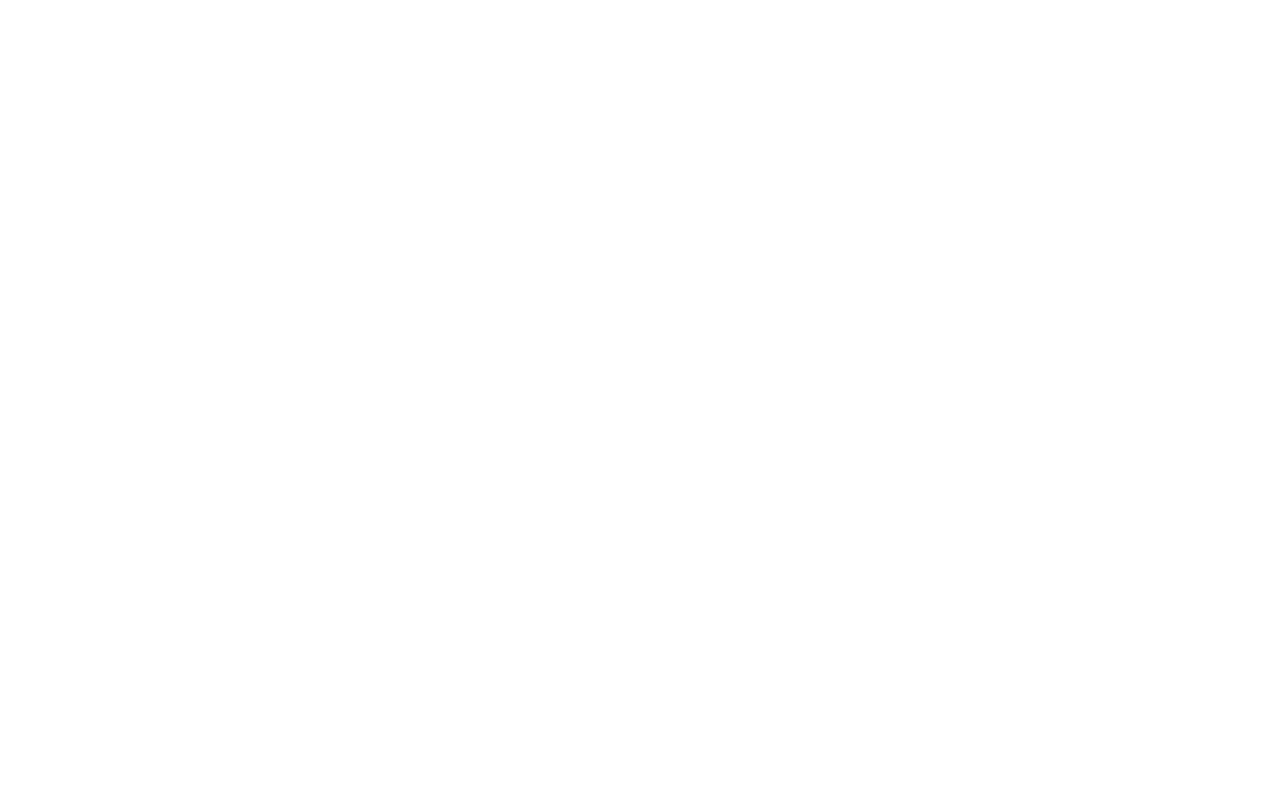
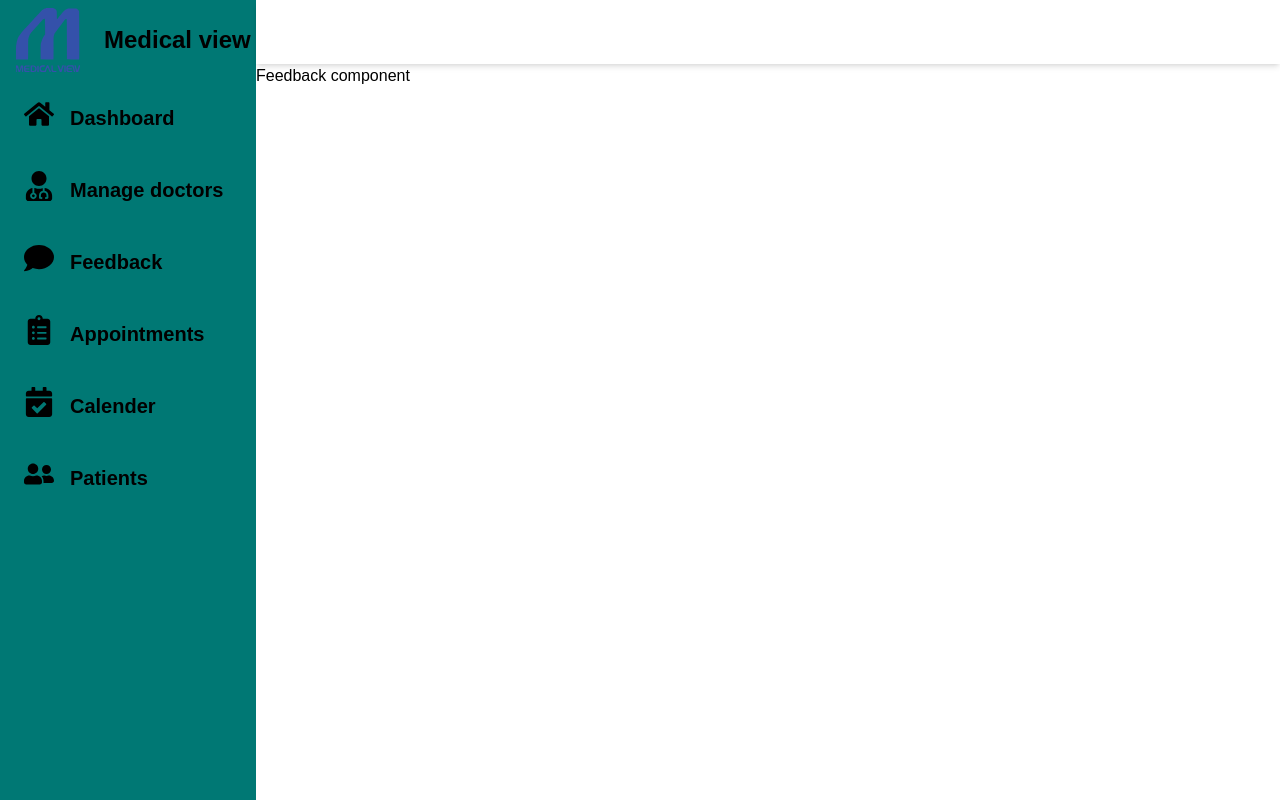
Before and after one commit to tonyopuodho/telemedicineAppointmentBooking, a React (Vite) app in the folder frontend/: page /dashboard/feedback in a window 1280 px wide. Before the commit this address had no page. Built offline with nearby package versions, Linux system fonts and the light colour scheme.

Commit message:
adding dashboard components

```diff
--- /dev/null
+++ b/frontend/components/appointment/appointment.jsx
@@ -0,0 +1,8 @@
+
+const Appointment = () => {
+    return(
+        <h3>Appointment component</h3>
+    )
+}
+
+export default Appointment
--- /dev/null
+++ b/frontend/components/calender/calender.jsx
@@ -0,0 +1,8 @@
+
+const Calender = () => {
+    return (
+        <h3>Calender component</h3>
+    )
+}
+
+export default Calender
--- /dev/null
+++ b/frontend/components/dashboard/dashboard.jsx
@@ -0,0 +1,31 @@
+import { useState } from "react"
+import { FaAccusoft, FaCalendar, FaCalendarCheck, FaClipboardList, FaComment, FaCommentAlt, FaHome, FaPeopleArrows, FaUserFriends, FaUserMd } from "react-icons/fa"
+import { Link, Outlet } from "react-router-dom"
+const Dashboard = () => {
+    const [username, setUsername] = useState('')
+    return(
+        <div className="flex h-[100vh] w-[100%]">
+            <div className="w-[20%] h-full nav flex flex-col">
+                <div className="flex">
+                    <img src="/medical-view.svg" alt="logo" className="w-16 h-16 ml-4 mt-2 "/>
+                    <h2 className="font-bold mt-6 ml-6 text-2xl">Medical view</h2>
+
+                </div>
+               <ul className="flex flex-col p-6 gap-9">
+                <li><Link to={"/dashboard"} className="flex items-center"><FaHome className="text-3xl"/>  <h2 className="ml-4 mt-2 text-xl font-bold">Dashboard</h2></Link></li>
+                <li><Link to={"/dashboard/manageDoctors"} className="flex items-center"><FaUserMd className="text-3xl"/>  <h2 className="ml-4 mt-2 text-xl font-bold">Manage doctors</h2></Link></li>
+                <li><Link to={"/dashboard/feedback"} className="flex items-center"><FaComment className="text-3xl"/>  <h2 className="ml-4 mt-2 text-xl font-bold">Feedback</h2></Link></li>
+                <li><Link to={"/dashboard/appointment"} className="flex items-center"><FaClipboardList className="text-3xl"/>  <h2 className="ml-4 mt-2 text-xl font-bold">Appointments</h2></Link></li>
+                <li><Link to={"/dashboard/calender"} className="flex items-center"><FaCalendarCheck className="text-3xl"/>  <h2 className="ml-4 mt-2 text-xl font-bold">Calender</h2></Link></li>
+                <li><Link to={"/dashboard/patient"} className="flex items-center"><FaUserFriends className="text-3xl"/>  <h2 className="ml-4 mt-2 text-xl font-bold">Patients</h2></Link></li>
+               </ul>
+            </div>
+            <div className="w-[80%] sticky top-0">
+                <nav className="w-full p-8 shadow-md"></nav>
+                <Outlet/>
+            </div>
+        </div>
+    )
+}
+
+export default Dashboard
--- /dev/null
+++ b/frontend/components/doctors/manageDoctors.jsx
@@ -0,0 +1,8 @@
+
+const ManageDoctors = () => {
+    return(
+        <h3>Doctors</h3>
+    )
+}
+
+export default ManageDoctors
--- /dev/null
+++ b/frontend/components/feedback/feedback.jsx
@@ -0,0 +1,7 @@
+const FeedBack = () => {
+    return (
+        <h3>Feedback component</h3>
+    )
+}
+
+export default FeedBack
--- a/frontend/components/login/login.jsx
+++ b/frontend/components/login/login.jsx
@@ -2,15 +2,31 @@
 import { FaSpinner } from 'react-icons/fa'
 import '/src/index.css'
 import axios from 'axios'
+import { useNavigate } from 'react-router-dom'
+import { toast } from 'react-toastify'
 const LoginPage = () => {
     const [login, setLogin] = useState([])
     const [loading,setLoading] = useState(false)
+    const [error,setError] = useState('')
 
+    const navigate = useNavigate()
+
+    axios.defaults.withCredentials = true
     const handleSubmit = (event) => {
         event.preventDefault()
         setLoading(true)
-        axios.post('http://localhost:3000/auth/login',login)
-        .then(result => console.log(result))
+        console.log(login)
+        axios.post("http://localhost:3000/auth/login",login)
+        .then(result => {
+            if (result.data.status) {
+                setLoading(false)
+                navigate('/dashboard')
+                toast.success(result.data.message)
+            } else{
+                setError(result.data.message)
+                setLoading(false)
+            }
+        })
         .catch(error => console.log(error))
     }
 
@@ -19,12 +35,14 @@
             <div className='flex flex-col justify-center items-center mt-[150px]'>
                 <h1 className='font-bold text-2xl mb-2'>login</h1>
                 <form className='p-4 bg-white rounded-sm shadow-xl min-w-[20px] w-[40%]' onSubmit={handleSubmit}>
+                    <p className='text-sm font-bold text-red-500'>{error && error}</p>
                     <label className='text-xl'>username</label>
                     <input type="text" className='w-full p-2 border rounded-sm outline-none mb-2 mt-1' onChange={(event) => setLogin({...login, username: event.target.value})} name="username" placeholder='Enter username' required />
                     <label className='text-xl'>password</label>
                     <input type="password" className='w-full p-2 border rounded-sm outline-none mb-2 mt-1' onChange={(event) => setLogin({...login, password:event.target.value})} name="password" placeholder='Enter password' required />
                     <label className='text-xl'>role</label>
-                    <select name="role" id="" className='w-full border p-3 rounded-sm outline-none mb-2 select outline-none' onChange={(event) => setLogin({...login, role:event.target.value})}>
+                    <select name="role" id="" className='w-full border p-3 rounded-sm outline-none mb-2 select' onChange={(event) => setLogin({...login, role:event.target.value})}>
+                        <option value="select role">select role</option>
                         <option value="admin">admin</option>
                         <option value="doctor">doctor</option>
                         <option value="patient">patient</option>
--- /dev/null
+++ b/frontend/components/patients/patients.jsx
@@ -0,0 +1,9 @@
+
+
+const Patients = () => {
+    return(
+        <h3>Patient components</h3>
+    )
+}
+
+export default Patients
--- a/frontend/src/App.jsx
+++ b/frontend/src/App.jsx
@@ -1,5 +1,11 @@
 import { Route, Routes } from "react-router-dom"
 import LoginPage from "../components/login/login"
+import Dashboard from "../components/dashboard/dashboard"
+import ManageDoctors from "../components/doctors/manageDoctors"
+import FeedBack from "../components/feedback/feedback"
+import Appointment from "../components/appointment/appointment"
+import Calender from "../components/calender/calender"
+import Patients from "../components/patients/patients"
 
 
 function App() {
@@ -8,6 +14,13 @@
   return (
     <Routes>
       <Route path="/login" element={<LoginPage/>} />
+      <Route path="/dashboard" element={<Dashboard/>}>
+        <Route path="/dashboard/manageDoctors" element={<ManageDoctors/>}></Route>
+        <Route path="/dashboard/feedback" element={<FeedBack/>}></Route>
+        <Route path="/dashboard/appointment" element={<Appointment/>}></Route>
+        <Route path="/dashboard/calender" element={<Calender/>}></Route>
+        <Route path="/dashboard/patient" element={<Patients/>}></Route>
+      </Route>
     </Routes>
   )
 }
--- a/frontend/src/index.css
+++ b/frontend/src/index.css
@@ -24,3 +24,6 @@
 input{
   border: 1px solid #007874;
 }
+.nav{
+  background-color: #007874;
+}
--- a/frontend/src/main.jsx
+++ b/frontend/src/main.jsx
@@ -3,12 +3,23 @@
 import './index.css'
 import App from './App.jsx'
 import { BrowserRouter } from 'react-router-dom'
+import { ToastContainer } from 'react-toastify'
 
 createRoot(document.getElementById('root')).render(
   <StrictMode>
     <BrowserRouter>
      <App/>
     </BrowserRouter>
-
+    <ToastContainer
+     autoClose={3000}
+     hideProgressBar={false}
+     newestOnTop={false}
+     closeOnClick
+     rtl={false}
+     pauseOnFocusLoss
+     draggable
+     pauseOnHover
+     theme='colored'
+    />
   </StrictMode>,
 )
```
Also changed, not shown: frontend/public/medical-view.svg (added).
